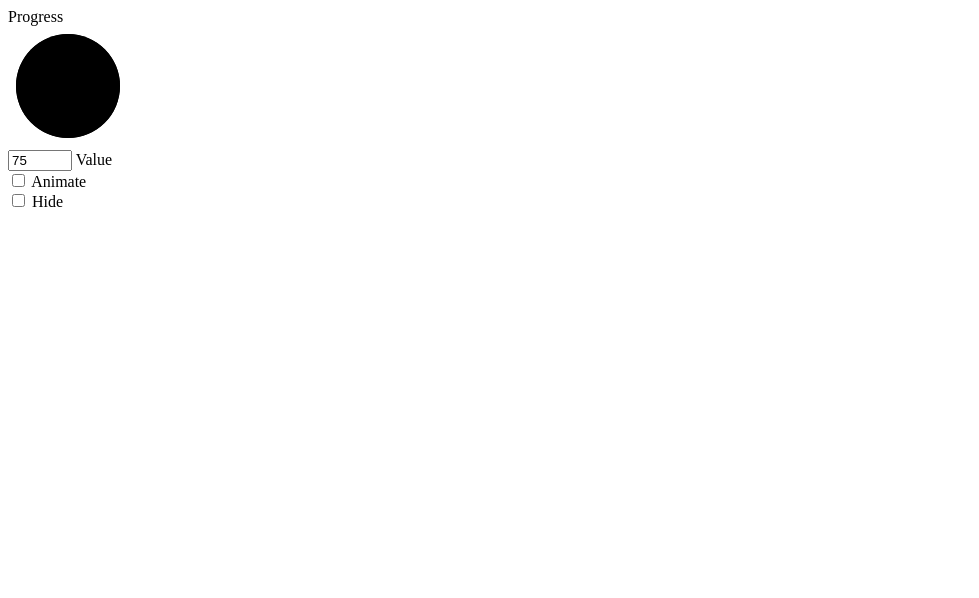
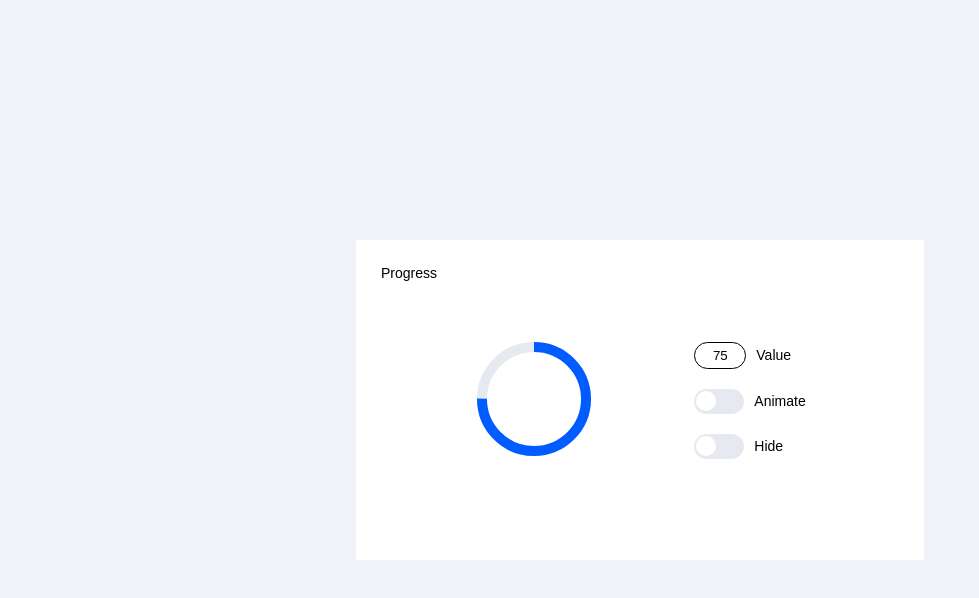
Before and after one commit to ElenaManukyan/ozon-test, a plain HTML site: page components/progress/index.html in a window 1280 px wide. Shown: the whole page, without its empty margins (0-979 px from the left). Drawn offline with Linux system fonts and the light colour scheme.

Commit message:
fix: add new html and js files by comments

```diff
--- /dev/null
+++ b/components/progress/ProgressRingElement.js
@@ -0,0 +1,48 @@
+export class ProgressRingElement {
+    constructor(containerForRing) {
+        this.containerForRing = containerForRing;
+        this.currentValue = 0;
+        this.radiusProgress = 52;
+        this.lengthProgress = 2 * Math.PI * this.radiusProgress;
+
+        this._init();
+    }
+
+    _init() {
+        this.containerForRing.innerHTML = `
+            <div class="progressElement">
+                <svg class="loadRingContainer" width="120" height="120">
+                    <circle class="circleAll" cx="60" cy="60" r="${this.radiusProgress}"></circle>
+                    <circle class="circleFilled" cx="60" cy="60" r="${this.radiusProgress}"></circle>
+                </svg>
+            </div>
+        `;
+
+        this.ring = this.containerForRing.querySelector('.loadRingContainer') || null;
+        this.circle = this.containerForRing.querySelector('.circleFilled') || null;
+
+        if (this.circle) {
+            this.circle.style.strokeDasharray = `${this.lengthProgress} ${this.lengthProgress}`;
+        }
+
+        this.setValue(0);
+    }
+
+    setValue(percent) {
+        let validatedPercent = parseFloat(percent);
+        if (Number.isNaN(validatedPercent) || validatedPercent < 0) validatedPercent = 0;
+        if (validatedPercent > 100) validatedPercent = 100;
+
+        this.currentValue = validatedPercent;
+        const offset = this.lengthProgress - (this.currentValue / 100 * this.lengthProgress);
+        this.circle.style.strokeDashoffset = offset;
+    }
+
+    switchAnimated(state) {
+        this.ring.classList.toggle('animated', state);
+    }
+
+    switchHidden(state) {
+        this.ring.classList.toggle('hidden', state);
+    }
+}
--- a/components/progress/index.html
+++ b/components/progress/index.html
@@ -3,20 +3,19 @@
 <head>
     <meta name="viewport" content="width=device-width" />
     <title>Progress Test</title>
-    <style>
-
-    </style>
+    <link rel="stylesheet" href="style.css">
 </head>
 <body class="downloadPage">
 
 <div class="downloadContainer">
     <span>Progress</span>
-    <div class="progressElement" id="progressElement">
+    <div id="progressComponentContainer"></div>
+    <!-- <div class="progressElement" id="progressElement">
         <svg class="loadRingContainer" width="120" height="120">
             <circle class="circleAll" cx="60" cy="60" r="52"></circle>
             <circle class="circleFilled" id="ring" cx="60" cy="60" r="52"></circle>
         </svg>
-    </div>
+    </div> -->
 
     <div class="controlPanelForRingProgress">
         <div class="controlItemForRingProgress">
@@ -34,49 +33,30 @@
     </div>
 </div>
 
-<script>
-    const ringDownload = document.getElementById('ring');
-    const ringProgress = document.getElementById('progressElement');
-    const svgEl = ringDownload.parentElement;
+<script type="module">
+    import { ProgressRingElement } from './ProgressRingElement.js';
 
-    const ringRadius = ringDownload.r.baseVal.value;
-    const lengthCircle = 2 * Math.PI * ringRadius;
+    const progressComponentContainer = document.getElementById('progressComponentContainer');
+    const instanceProgressComponent = new ProgressRingElement(progressComponentContainer);
 
-    const stateProgressBlock = {
-        currentState: 'Normal',
-        animatedState: (targetChecked) => svgEl.classList.toggle('animated', targetChecked),
-        hiddenState: (targetChecked) => ringProgress.classList.toggle('hidden', targetChecked),
-    };
+    const percentOfRing = document.getElementById('valueInput');
+    const ringGo = document.getElementById('animatingSwitch');
+    const ringHide = document.getElementById('hideSwitch');
 
-    ringDownload.style.strokeDasharray = `${lengthCircle} ${lengthCircle}`;
-
-    function changeArcSize(sizeOfArc) {
-        if (stateProgressBlock.currentState === 'Normal') {
-            const offset = lengthCircle - (sizeOfArc / 100 * lengthCircle);
-            ringDownload.style.strokeDashoffset = offset;
-        }
-    }
-
-    const START_SIZE = 75;
-    changeArcSize(START_SIZE);
-
-    document.getElementById('valueInput').addEventListener('input', (e) => {
-        if (e.target.value >= 0 && e.target.value <=100) {
-            changeArcSize(e.target.value);
-        } else {
-            changeArcSize(0);
-        }
+    percentOfRing.addEventListener('input', (e) => {
+        instanceProgressComponent.setValue(e.target.value);
     });
 
-    document.getElementById('animatingSwitch').addEventListener('change', (e) => {
-        stateProgressBlock.currentState = e.target.checked ? 'Animated' : 'Normal';
-        stateProgressBlock.animatedState(e.target.checked);
+    ringGo.addEventListener('change', (e) => {
+        instanceProgressComponent.switchAnimated(e.target.checked);
     });
 
-    document.getElementById('hideSwitch').addEventListener('change', (e) => {
-        stateProgressBlock.currentState = e.target.checked ? 'Hidden' : 'Normal';
-        stateProgressBlock.hiddenState(e.target.checked);
+    ringHide.addEventListener('change', (e) => {
+        instanceProgressComponent.switchHidden(e.target.checked);
     });
+
+    instanceProgressComponent.setValue(75);
+    percentOfRing.value = 75;
 </script>
 
 </body>
--- a/components/progress/style.css
+++ b/components/progress/style.css
@@ -39,7 +39,11 @@
     font-size: 14px;
 }
 
-.progressElement.hidden {
+/* .progressElement.hidden {
+    visibility: hidden;
+} */
+
+.loadRingContainer.hidden {
     visibility: hidden;
 }
 
```
Also changed, not shown: components/progress/index.js (deleted).
